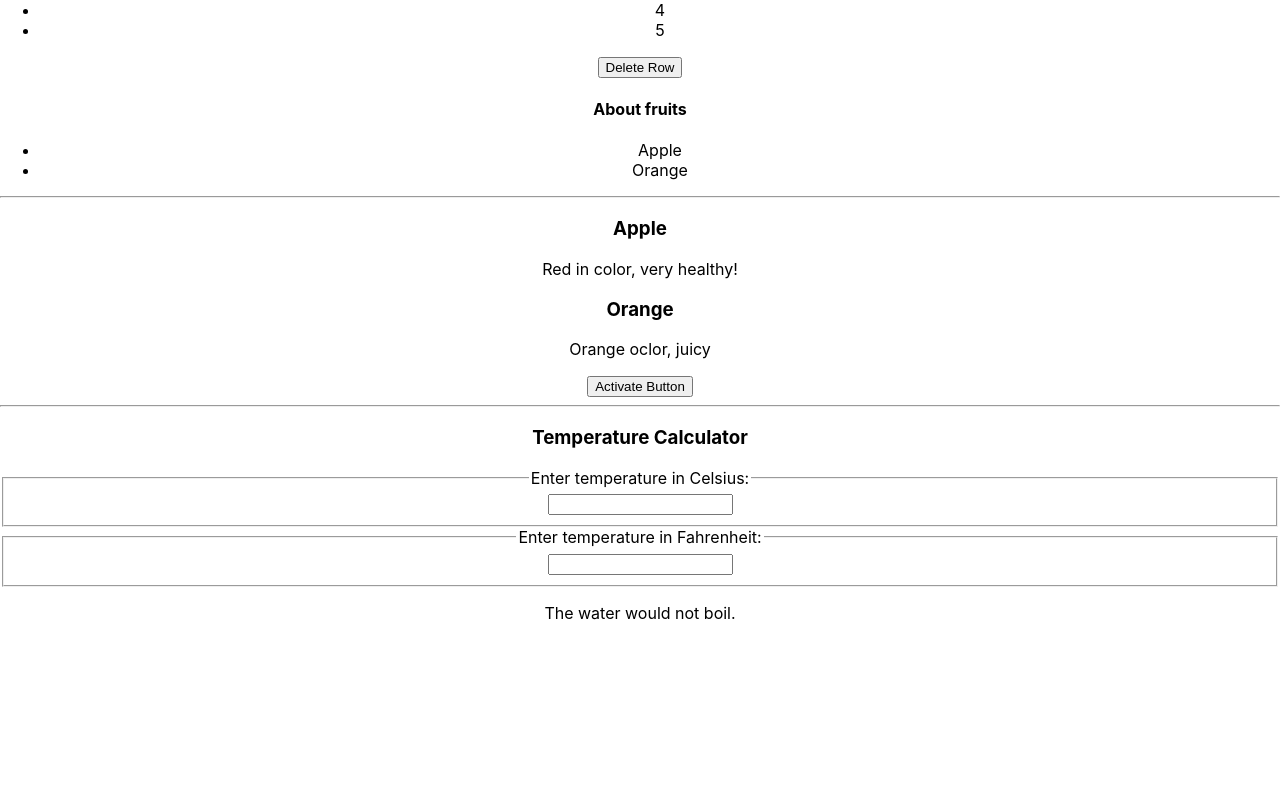
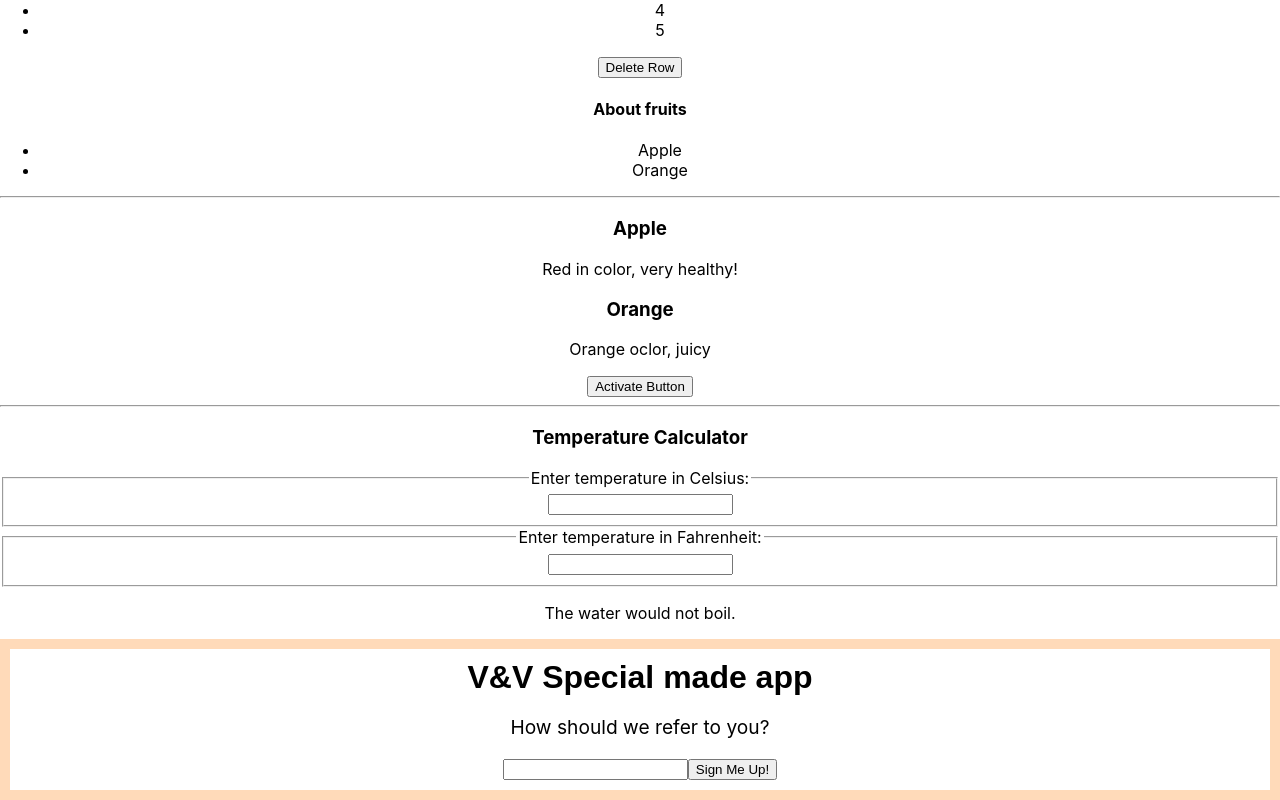
Before and after one commit to Vishnu-AV/react-first-app, a React (Create React App) app in the folder second-app/: page / in a window 1280 px wide. Shown: the part 853-1653 px from the top of the page. Before the commit the page ends 1492 px from the top, so only its background shows below. Built offline with nearby package versions, Linux system fonts and the light colour scheme.

Commit message:
use  children prop to pass children elements directly into their output:

```diff
--- a/second-app/src/App.css
+++ b/second-app/src/App.css
@@ -12,3 +12,20 @@
 .regForm {
   display: block;
 }
+.FancyBorder {
+  padding: 10px 10px;
+  border: 10px solid;
+}
+
+.FancyBorder-blue {
+  border-color: peachpuff;
+}
+
+.Dialog-title {
+  margin: 0;
+  font-family: sans-serif;
+}
+
+.Dialog-message {
+  font-size: larger;
+}
--- a/second-app/src/App.js
+++ b/second-app/src/App.js
@@ -3,6 +3,7 @@
 import Details from './details';
 import LoginControl from './login'
 import Calculator from './temperature-calculator/calculator';
+import SignUpDialog from './dialog';
 
 class App extends React.Component {
   constructor(props) {
@@ -39,6 +40,7 @@
         <Details props={this.state} />
         <hr />
         <Calculator />
+        <SignUpDialog />
       </div>
     );
   }
--- /dev/null
+++ b/second-app/src/dialog.js
@@ -0,0 +1,47 @@
+import React from "react";
+
+export default class SignUpDialog extends React.Component {
+  constructor(props) {
+    super(props);
+    this.handleChange = this.handleChange.bind(this);
+    this.handleSignUp = this.handleSignUp.bind(this);
+    this.state = { login: "" };
+  }
+
+  render() {
+    return (
+      <Dialog
+        title="V&V Special made app"
+        message="How should we refer to you?"
+      >
+        <input value={this.state.login} onChange={this.handleChange} />
+        <button onClick={this.handleSignUp}>Sign Me Up!</button>
+      </Dialog>
+    );
+  }
+
+  handleChange(e) {
+    this.setState({ login: e.target.value });
+  }
+
+  handleSignUp() {
+    alert(`Welcome aboard, ${this.state.login}!`);
+  }
+}
+function Dialog(props) {
+  return (
+    <FancyBorder color="blue">
+      <h1 className="Dialog-title">{props.title}</h1>
+      <p className="Dialog-message">{props.message}</p>
+      {props.children}
+    </FancyBorder>
+  );
+}
+
+function FancyBorder(props) {
+  return (
+    <div className={"FancyBorder FancyBorder-" + props.color}>
+      {props.children}
+    </div>
+  );
+}
```
Also changed, not shown: 1 other file (tests, documents, lock files or other folders).
